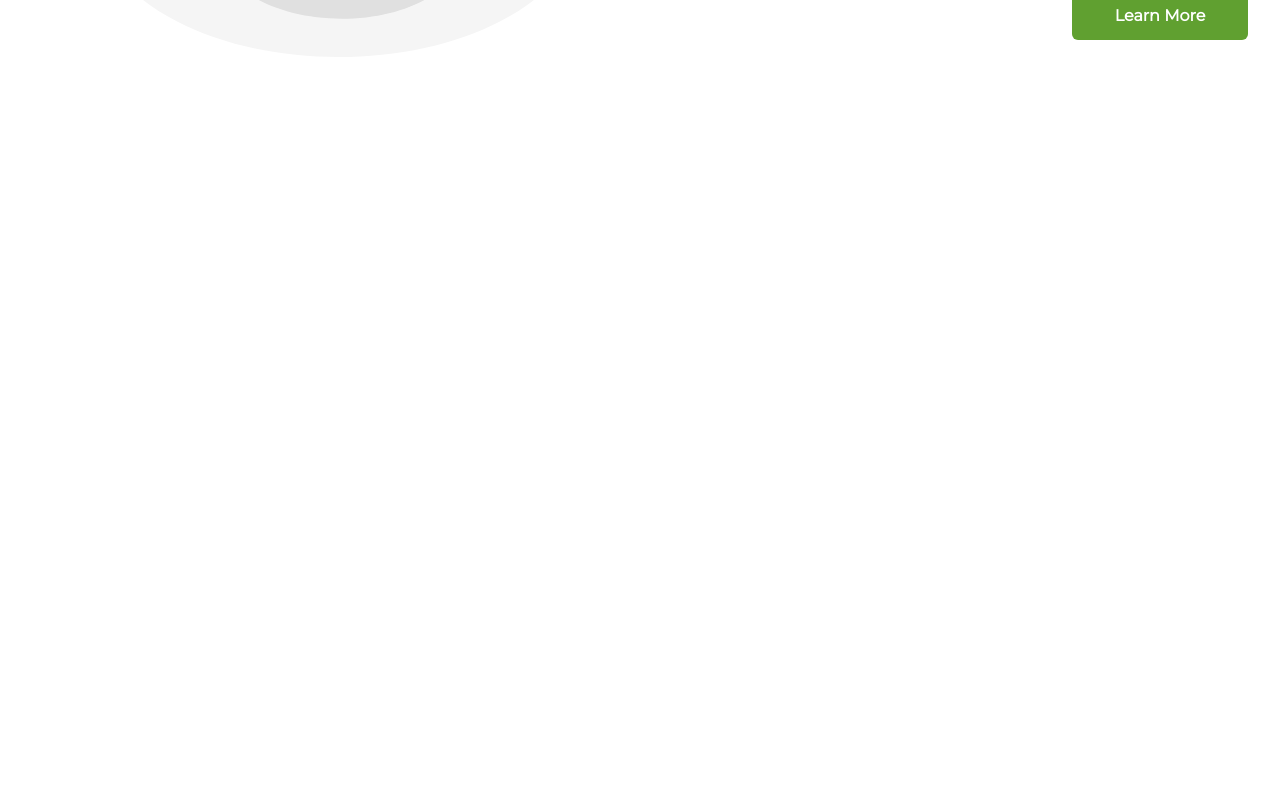
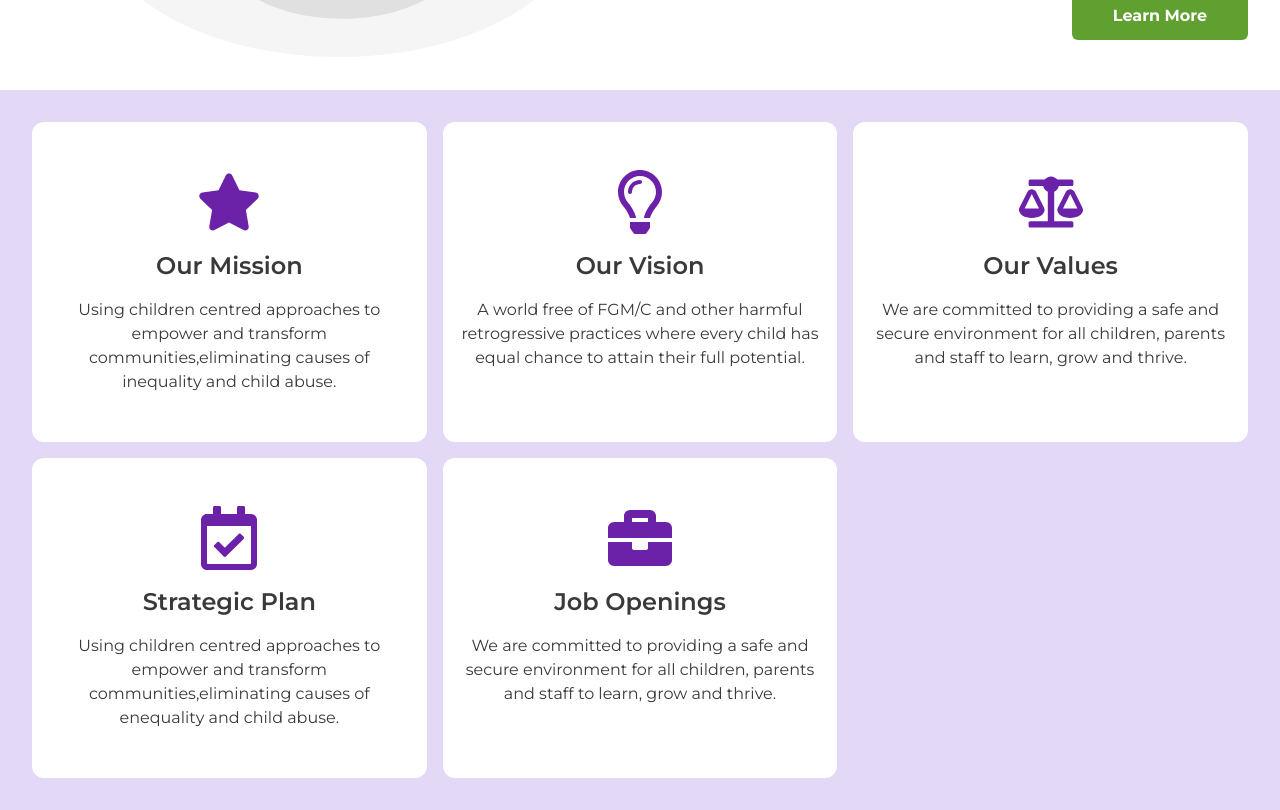
Before and after one commit to prince475/kgcdc, a React (Vite) app: page / in a window 1280 px wide. Shown: the part 2011-2821 px from the top of the page. Before the commit the page ends 2101 px from the top, so only its background shows below. Built offline with nearby package versions, Linux system fonts and the light colour scheme.

Commit message:
"Removed Montserrat-Regular.ttf font file, updated font import in index.css, and modified DynamicText component and Home page JSX"

```diff
--- a/src/components/texts/DynamicText.jsx
+++ b/src/components/texts/DynamicText.jsx
@@ -6,7 +6,7 @@ const DynamicText = ({ as: Tag = "p", className, ...props }) => {
     <Tag
       {...props}
       className={cn(
-        "font-montserrat text-xs font-bold text-[#393939] text-center lg:text-base",
+        "font-montserrat text-xs text-[#393939] text-center lg:text-base",
         className,
       )}
     >
--- a/src/index.css
+++ b/src/index.css
@@ -4,5 +4,5 @@
 
 @font-face {
 	font-family: "Montserrat Regular";
-	src: url("./assets/fonts/Montserrat-Regular.ttf");
+	src: url("./assets/fonts/Montserrat-VariableFont_wght.ttf");
 }
--- a/src/pages/home/Home.jsx
+++ b/src/pages/home/Home.jsx
@@ -1,11 +1,13 @@
 import AboutUs from "./sections/about-us/AboutUs";
 import HeroSection from "./sections/hero-section/HeroSection";
+import Mission from "./sections/mission/Mission";
 
 const Home = () => {
   return (
     <div>
       <HeroSection />
-      <AboutUs />
+			<AboutUs />
+			<Mission/>
     </div>
   );
 };
--- /dev/null
+++ b/src/pages/home/sections/mission/Mission.jsx
@@ -0,0 +1,14 @@
+import { cardContents } from "./cardContents";
+import ReusableCard from "./ReusableCard";
+
+const Mission = () => {
+  return (
+    <section className="grid grid-cols-1 gap-4 bg-[#E3D8F6] p-4 md:grid-cols-2 md:p-6 lg:grid-cols-3 lg:p-8">
+      {cardContents.map((item, index) => (
+        <ReusableCard cardDetails={item} key={index} />
+      ))}
+    </section>
+  );
+};
+
+export default Mission;
--- /dev/null
+++ b/src/pages/home/sections/mission/ReusableCard.jsx
@@ -0,0 +1,15 @@
+/* eslint-disable react/prop-types */
+import DynamicText from "@/components/texts/DynamicText";
+
+const ReusableCard = ({ cardDetails }) => {
+  const { title, description } = cardDetails;
+  return (
+    <div className="flex flex-col items-center gap-4 rounded-xl bg-white p-4 py-8 lg:py-12">
+      <cardDetails.icon className="size-16 text-purple-800" />
+      <DynamicText as="h3" className={" text-xl lg:text-2xl font-semibold"}>{title}</DynamicText>
+      <DynamicText>{description}</DynamicText>
+    </div>
+  );
+};
+
+export default ReusableCard;
--- /dev/null
+++ b/src/pages/home/sections/mission/cardContents.js
@@ -0,0 +1,40 @@
+import {
+  FaStar,
+  FaRegLightbulb,
+  FaBalanceScale,
+  FaRegCalendarCheck,
+  FaBriefcase,
+} from "react-icons/fa";
+
+export const cardContents = [
+  {
+    icon: FaStar,
+    title: "Our Mission",
+    description:
+      "Using children centred approaches to empower and transform communities,eliminating causes of inequality and child abuse.",
+  },
+  {
+    icon: FaRegLightbulb,
+    title: "Our Vision",
+    description:
+      "A world free of FGM/C and other harmful retrogressive practices where every child has equal chance to attain their full potential.",
+  },
+  {
+    icon: FaBalanceScale,
+    title: "Our Values",
+    description:
+      "We are committed to providing a safe and secure environment for all children, parents and staff to learn, grow and thrive.",
+  },
+  {
+    icon: FaRegCalendarCheck,
+    title: "Strategic Plan",
+    description:
+      "Using children centred approaches to empower and transform communities,eliminating causes of enequality and child abuse.",
+  },
+  {
+    icon: FaBriefcase,
+    title: "Job Openings",
+    description:
+      "We are committed to providing a safe and secure environment for all children, parents and staff to learn, grow and thrive.",
+  },
+];
```
Also changed, not shown: src/assets/fonts/Montserrat-Regular.ttf (deleted), src/assets/fonts/Montserrat-VariableFont_wght.ttf (added).
